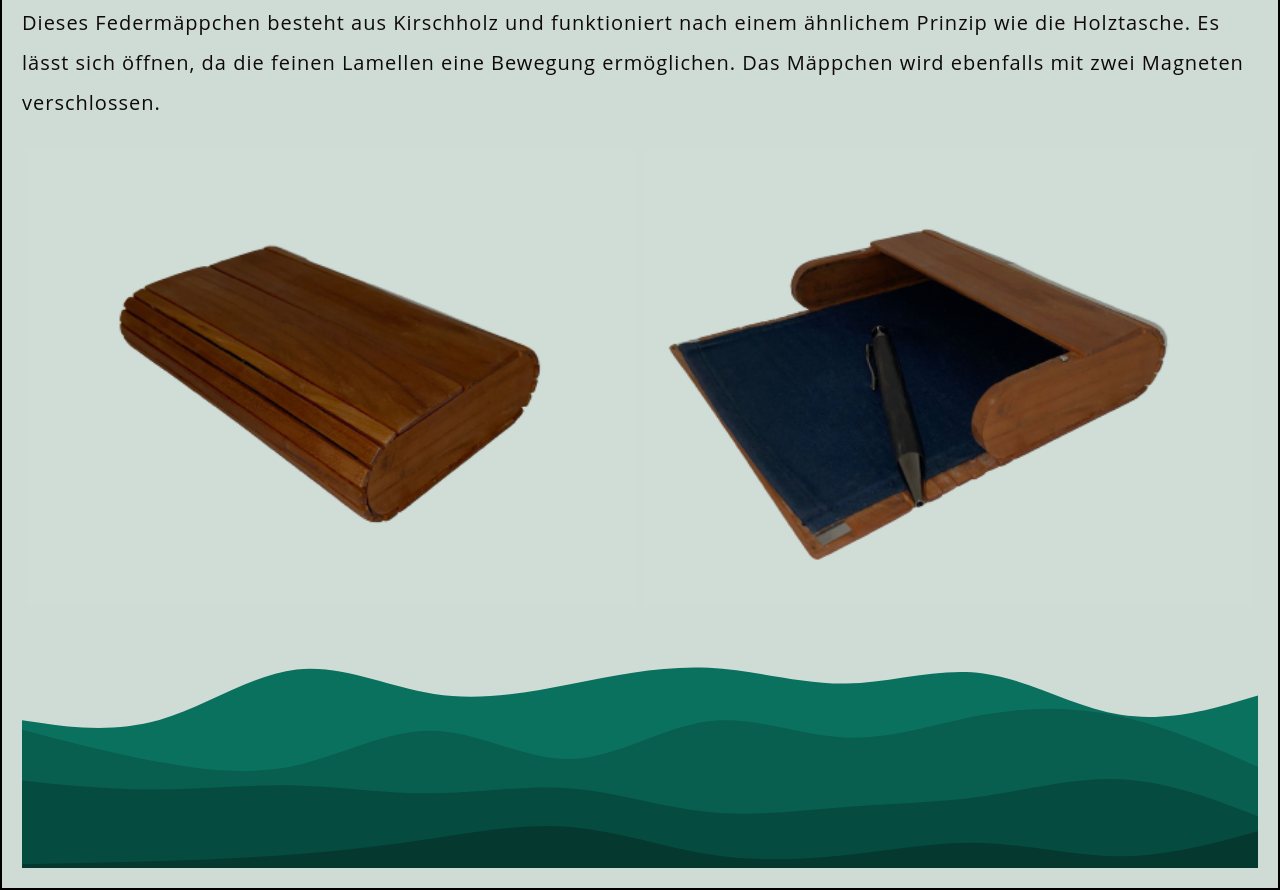
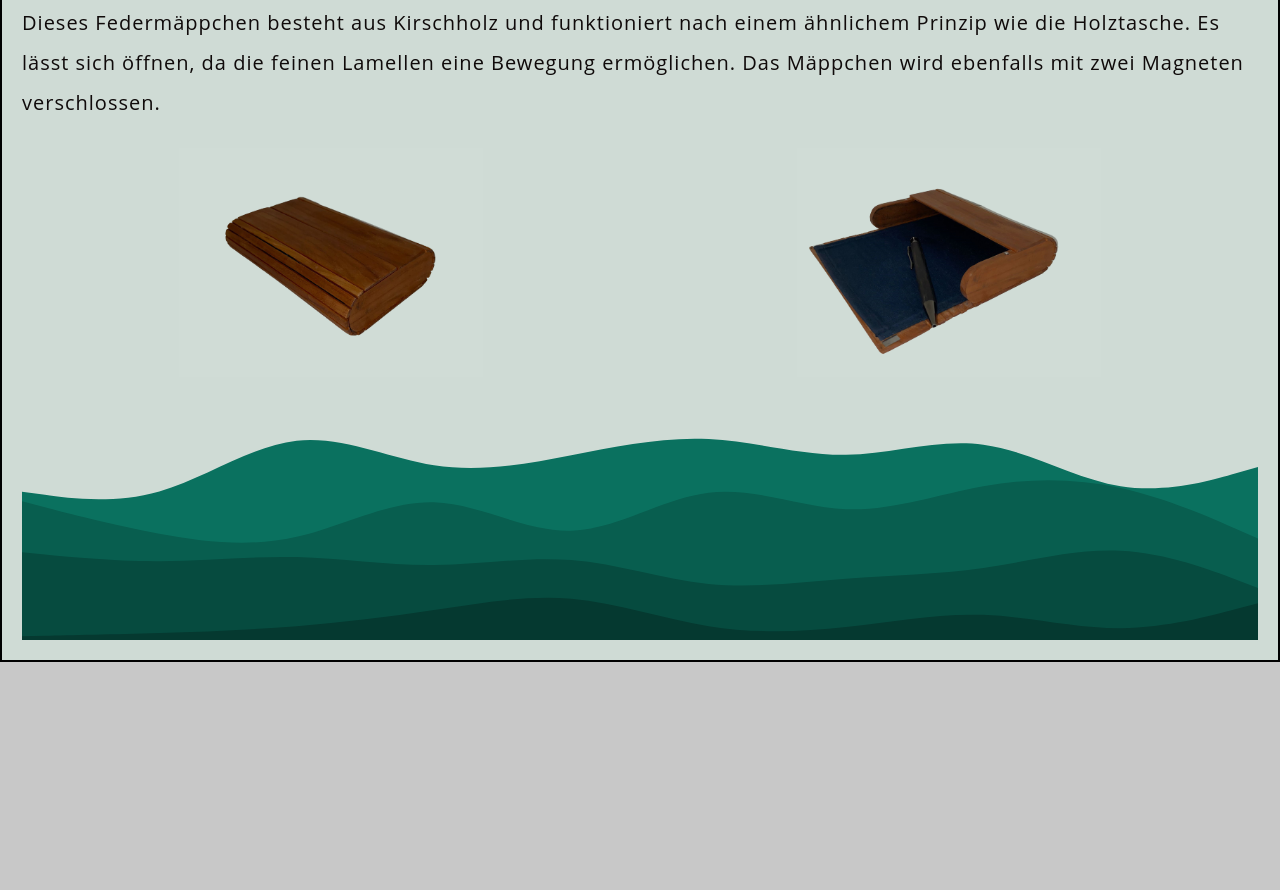
Before and after one commit to jonas31415/Website, a plain HTML site: page jonas-lippl/schreinern.html in a window 1280 px wide. Shown: the part 6077-6967 px from the top of the page. After the commit the page ends 6739 px from the top, so only its background shows below. Drawn offline with Linux system fonts and the light colour scheme.

Commit message:
28.01.2022

```diff
--- a/jonas-lippl/schreinern.html
+++ b/jonas-lippl/schreinern.html
@@ -85,10 +85,10 @@
     </p>
     <div class="row">
         <div class="column2">
-            <img src="../images/mäppchen1.png" alt="Mäppchen" style="width:100%">
+            <img src="../images/mäppchen1.png" alt="Mäppchen" style="width:50%">
         </div>
         <div class="column2">
-            <img src="../images/mäppchen2.png" alt="Mäppchen" style="width:100%">
+            <img src="../images/mäppchen2.png" alt="Mäppchen" style="width:50%">
         </div>
     </div>
 
```
